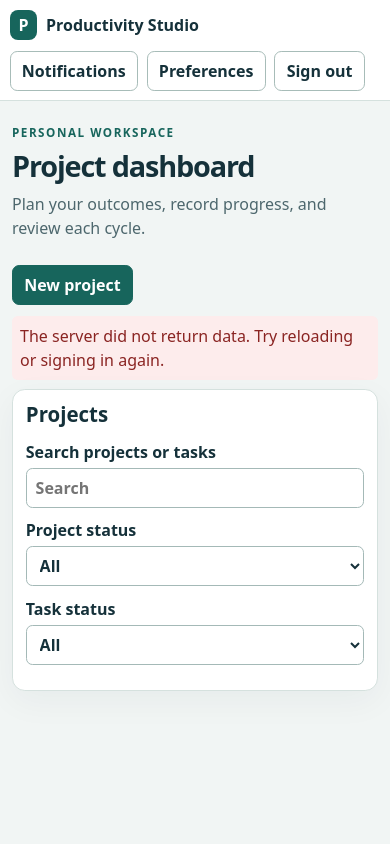
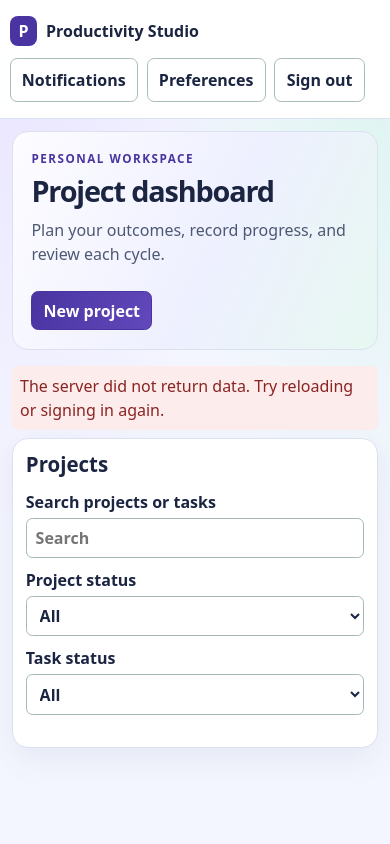
Before and after one commit to majd-j-kassem/easy_productivity, a Django app: page / in a window 390 px wide. Run offline with Django 5.2, Linux system fonts and the light colour scheme; the visitor is signed in with stand-in values (Sample User, id 1); data comes from the database, SQL or seed files in the repository; data that the repository does not hold is empty; parts of the project's set-up code (start-up, migrations or seed data) failed here and were passed over.

Commit message:
Refresh responsive dashboard styling

```diff
--- a/planner/static/planner/app.js
+++ b/planner/static/planner/app.js
@@ -160,8 +160,8 @@ function renderProject(project, cycle, ledger, report) {
     <ul class="ledger-list">${project.cycles.map(item => `<li class="line">
       ${button(`Cycle ${item.sequence} · ${item.start} to ${item.end}`, "view-cycle",
         item.id === cycle?.id ? "primary" : "", `data-cycle="${item.id}"`)}
-      <span class="pill">${escape(label(item.status))}</span></li>`).join("")}</ul></article>`;
-  const cycleSection = cycle ? `<article class="card"><div class="line"><h2>Cycle ${cycle.sequence}</h2><span class="pill">${escape(label(cycle.status))}</span></div>
+      <span class="pill" data-state="${escape(item.status)}">${escape(label(item.status))}</span></li>`).join("")}</ul></article>`;
+  const cycleSection = cycle ? `<article class="card"><div class="line"><h2>Cycle ${cycle.sequence}</h2><span class="pill" data-state="${escape(cycle.status)}">${escape(label(cycle.status))}</span></div>
     <div class="cycle-toolbar"><p>${cycle.start} to ${cycle.end}</p>
     ${select("Filter tasks", "local-status", taskStatuses)}</div>
     ${cycle.is_draft ? '<p class="muted">You can plan this cycle now. Progress opens after the previous cycle closes and the start date arrives.</p>' : ""}
@@ -170,7 +170,7 @@ function renderProject(project, cycle, ledger, report) {
     ${cycle.status === "review" && isOpen ? button("Review and close cycle", "review", "primary", 'data-testid="review-cycle"') : ""}</div>
     <div id="plans">${cycle.plans.map(plan => `<section class="task" data-status="${escape(plan.status)}">
       <div class="line"><div><h3>${escape(plan.name)}</h3><small>${plan.kind ? `${escape(plan.kind)} · ` : ""}${escape(plan.priority)} priority</small></div>
-      <span class="pill">${escape(plan.decision || plan.status)}</span></div>
+      <span class="pill" data-state="${escape(plan.status)}">${escape(plan.decision || plan.status)}</span></div>
       ${plan.reason ? `<p class="muted">${escape(plan.reason)} ${escape(plan.note)}</p>` : ""}
       ${plan.description ? `<p>${escape(plan.description)}</p>` : ""}
       ${plan.reference_url ? `<p class="muted">Reference · ${escape(plan.reference_url)}</p>` : ""}
@@ -188,7 +188,7 @@ function renderProject(project, cycle, ledger, report) {
         ? button("Delete task", "delete-task", "danger-outline", `data-plan="${plan.id}"`) : ""}</div></section>`).join("") ||
     '<p class="muted">No tasks planned in this cycle.</p>'}</div></article>` : "";
   detail.innerHTML = `<article class="card project-header"><div class="line"><div><p class="eyebrow">Selected project</p>
-    <h2>${escape(project.name)}</h2></div><span class="pill">${escape(label(project.status))}</span></div>
+    <h2>${escape(project.name)}</h2></div><span class="pill" data-state="${escape(project.status)}">${escape(label(project.status))}</span></div>
     <dl class="values"><div><dt>Started</dt><dd>${project.start}</dd></div>
     <div><dt>Planned end</dt><dd>${project.planned_end || "—"}</dd></div>
     <div><dt>Review interval</dt><dd>${project.interval} ${escape(project.interval_unit)}</dd></div>
--- a/planner/static/planner/styles.css
+++ b/planner/static/planner/styles.css
@@ -66,3 +66,48 @@ th{background:var(--light)}
 .auth .helptext{font-size:.86rem;color:var(--sub)}
 [hidden]{display:none!important}
 @media(max-width:700px){.layout{grid-template-columns:1fr}.workspace{padding:.75rem}.hero{padding:.7rem 0}.card{padding:.8rem}.masthead{padding:.6rem}.project-list{max-height:22rem;overflow:auto}}
+
+/* Dashboard colors and layout */
+:root {
+  --ink: #1b2541;
+  --sub: #4e5872;
+  --paper: #f4f6ff;
+  --line: #dce1f2;
+  --accent: #4934a1;
+  --light: #ede9fe;
+  --shadow: 0 12px 32px #29275a12;
+}
+body {
+  min-height: 100vh;
+  background: radial-gradient(ellipse at 4% 0%, #e9e4ff, transparent 45%),
+              radial-gradient(ellipse at 100% 10%, #def5f0, transparent 42%), var(--paper);
+}
+.masthead { padding-block: 1rem; }
+.workspace { padding-top: 1.5rem; }
+.hero {
+  padding: clamp(1.15rem, 4vw, 2rem);
+  margin-bottom: 1rem;
+  border: 1px solid var(--line);
+  border-radius: 1rem;
+  background: linear-gradient(115deg, #fdfcff, #eef0ff 55%, #e7f8f1);
+}
+.card { border-radius: 1rem; }
+.project-header { border-top-color: #7461c9; }
+.project-link { gap: .65rem; min-height: 2.75rem; }
+.project-link.selected { background: #f3efff; }
+.primary { background: linear-gradient(110deg, #4934a1, #6248bb); }
+.pill { font-weight: 650; }
+.pill[data-state="review"] { background: #fff1d8; color: #723b09; }
+.pill[data-state="draft"], .pill[data-state="scheduled"] { background: #e8eeff; color: #2e477f; }
+.pill[data-state="closed"], .pill[data-state="completed"] { background: #ddf4e8; color: #225e44; }
+.task { border-radius: .85rem; }
+.goal { background: #f6f5fe; }
+:focus-visible { outline-color: #4934a1; outline-offset: 3px; }
+@media (max-width: 700px) {
+  .workspace { padding: .75rem; }
+  .hero { align-items: flex-start; }
+  .masthead nav { width: 100%; }
+  .project-list { max-height: none; }
+  #projects { max-height: 15rem; overflow: auto; padding: .2rem; }
+  .actions > button, .masthead nav > button, .masthead nav form > button { min-height: 44px; }
+}
```
